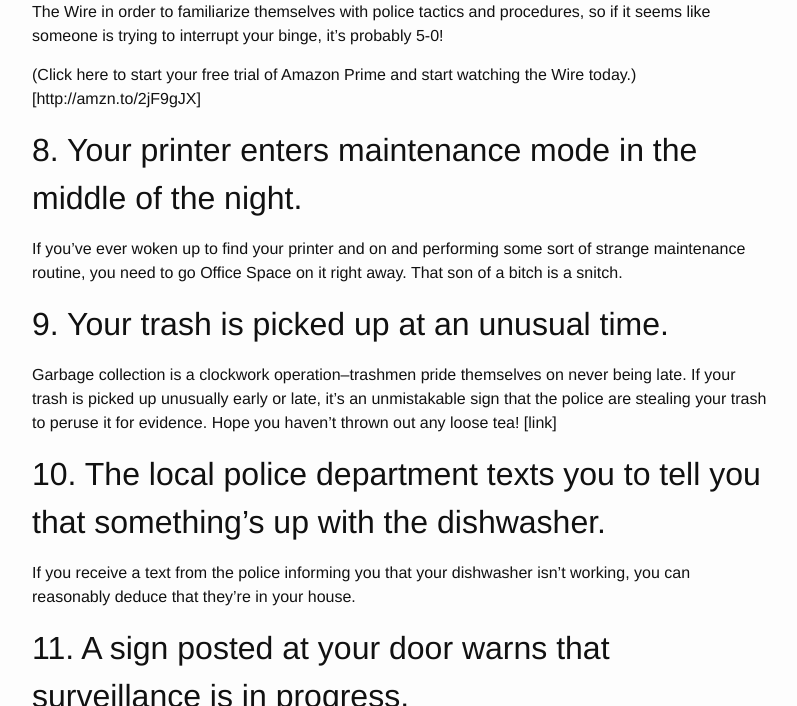
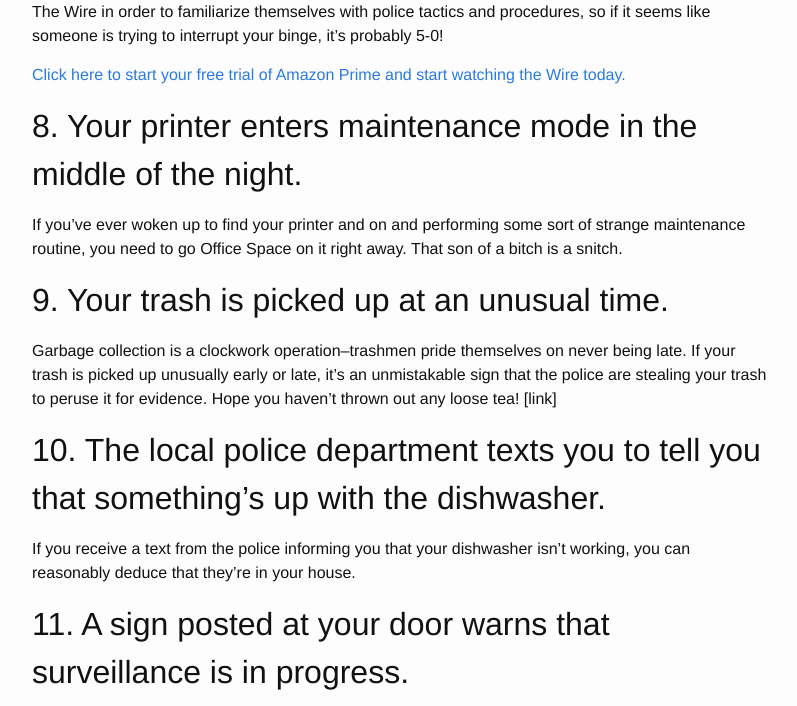
Before and after one commit to bwigfield/lovetruth, a Jekyll site: the page built from _posts/2017-12-03-50-signs-the-police-are-watching.md, in a window 1280 px wide and 900 px high, scrolled down 2964 px, cut to the strip 194-900 px from the top of the window. Shown: the whole strip, without its empty margins (238-1035 px from the left). Built offline with Jekyll 4.4.1, drawn with Linux system fonts in a browser that asks for light colours; a script that is not in the unit is left out.

Commit message:
Update 2017-12-03-50-signs-the-police-are-watching.md

```diff
--- a/_posts/2017-12-03-50-signs-the-police-are-watching.md
+++ b/_posts/2017-12-03-50-signs-the-police-are-watching.md
@@ -47,7 +47,7 @@ If one clock says it’s 11:11 PM and another says it’s 11:10, you need to sta
 <a href="https://www.amazon.com/The-Target/dp/B003AYJ6FS/ref=as_li_ss_il?s=movies-tv&ie=UTF8&qid=1512274142&sr=1-1&keywords=the+wire&linkCode=li2&tag=lovetruthlife-20&linkId=365cefc6d7aace2ab9086275d4eb1ba1" target="_blank"><img border="0" src="//ws-na.amazon-adsystem.com/widgets/q?_encoding=UTF8&ASIN=B003AYJ6FS&Format=_SL160_&ID=AsinImage&MarketPlace=US&ServiceVersion=20070822&WS=1&tag=lovetruthlife-20" ></a><img src="https://ir-na.amazon-adsystem.com/e/ir?t=lovetruthlife-20&l=li2&o=1&a=B003AYJ6FS" width="1" height="1" border="0" alt="" style="border:none !important; margin:0px !important;" />
 This one is subtle, but police often attempt to stop their targets from watching HBO’s The Wire by slowing down the Internet.  Many suspects watch The Wire in order to familiarize themselves with police tactics and procedures, so if it seems like someone is trying to interrupt your binge, it’s probably 5-0!
 
-(Click here to start your free trial of Amazon Prime and start watching the Wire today.)[http://amzn.to/2jF9gJX]
+[Click here to start your free trial of Amazon Prime and start watching the Wire today.](http://amzn.to/2jF9gJX)
 
 ## 8.	Your printer enters maintenance mode in the middle of the night.
 
@@ -196,6 +196,7 @@ Have you ever noticed a plane overhead seems way too low to the ground?  It beca
 ## 40.	Men with bionic eyes watch you through the blinds of nearby houses.
 
 ![](/images/Men_in_Black.jpg)
+
 Be alarmed if you start to spot the tell-tale glowing irises of cyborgs staring into your house.  Their X-Ray and Heat Map modules don’t just let them see through their blinds--they can see through yours.
 
 ## 41.	Facebook asks you to “like” the page of your local police department.
```
